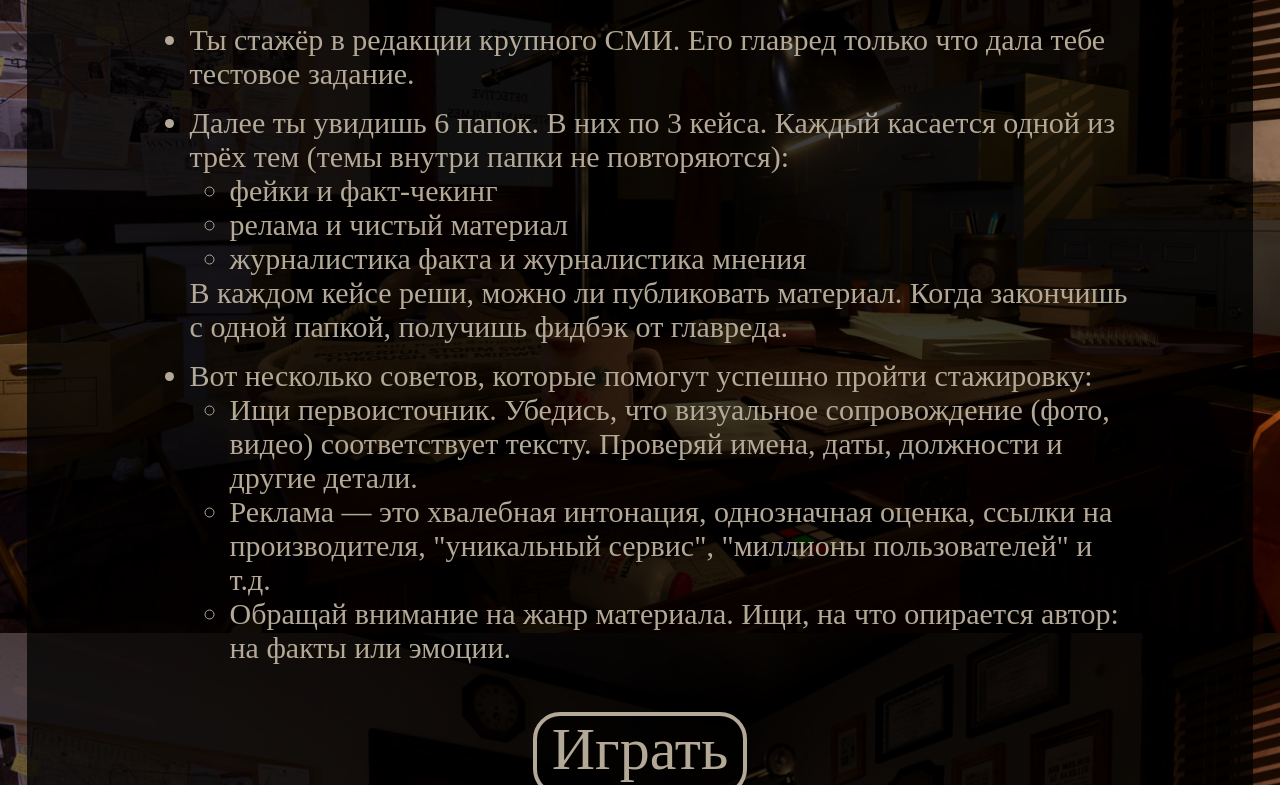
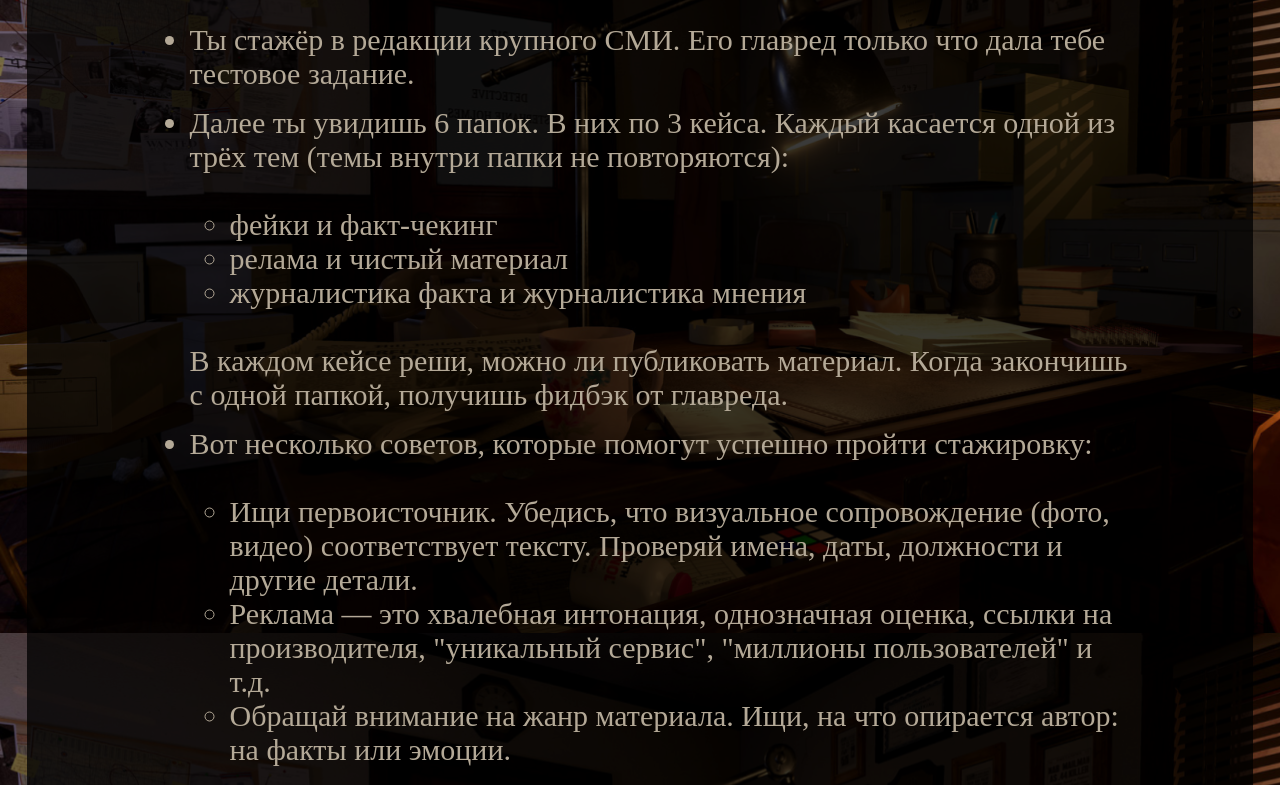
Before and after one commit to Polina2626/POV_new, a plain HTML site: page code/pages/rules.html in a window 1280 px wide. Shown: the part 167-952 px from the top of the page. Drawn offline with Linux system fonts and the light colour scheme; a web font is replaced by a local one.

Commit message:
rules.html

```diff
--- a/code/pages/rules.html
+++ b/code/pages/rules.html
@@ -17,15 +17,15 @@
                 <li class='rules__listitem'>Ты стажёр в редакции крупного СМИ. Его главред только что дала тебе тестовое
                     задание.</li>
                 <li class='rules__listitem'>Далее ты увидишь 6 папок. В них по 3 кейса. Каждый касается одной из
-                    трёх тем (темы внутри папки не повторяются): <ul>
+                    трёх тем (темы внутри папки не повторяются): <br><br><ul>
                         <li>фейки и факт-чекинг</li>
                         <li>релама и чистый материал</li>
-                        <li>журналистика факта и журналистика мнения</li>
+                        <li>журналистика факта и журналистика мнения<br><br></li>
                     </ul>
                     В каждом кейсе реши, можно ли публиковать материал. Когда закончишь с одной папкой, получишь фидбэк
                     от главреда.
                 </li>
-                <li class='rules__listitem'>Вот несколько советов, которые помогут успешно пройти стажировку:
+                <li class='rules__listitem'>Вот несколько советов, которые помогут успешно пройти стажировку:<br><br>
                     <ul>
                         <li>Ищи первоисточник. Убедись, что визуальное сопровождение (фото, видео) соответствует тексту.
                             Проверяй имена, даты, должности и другие детали.</li>
```
